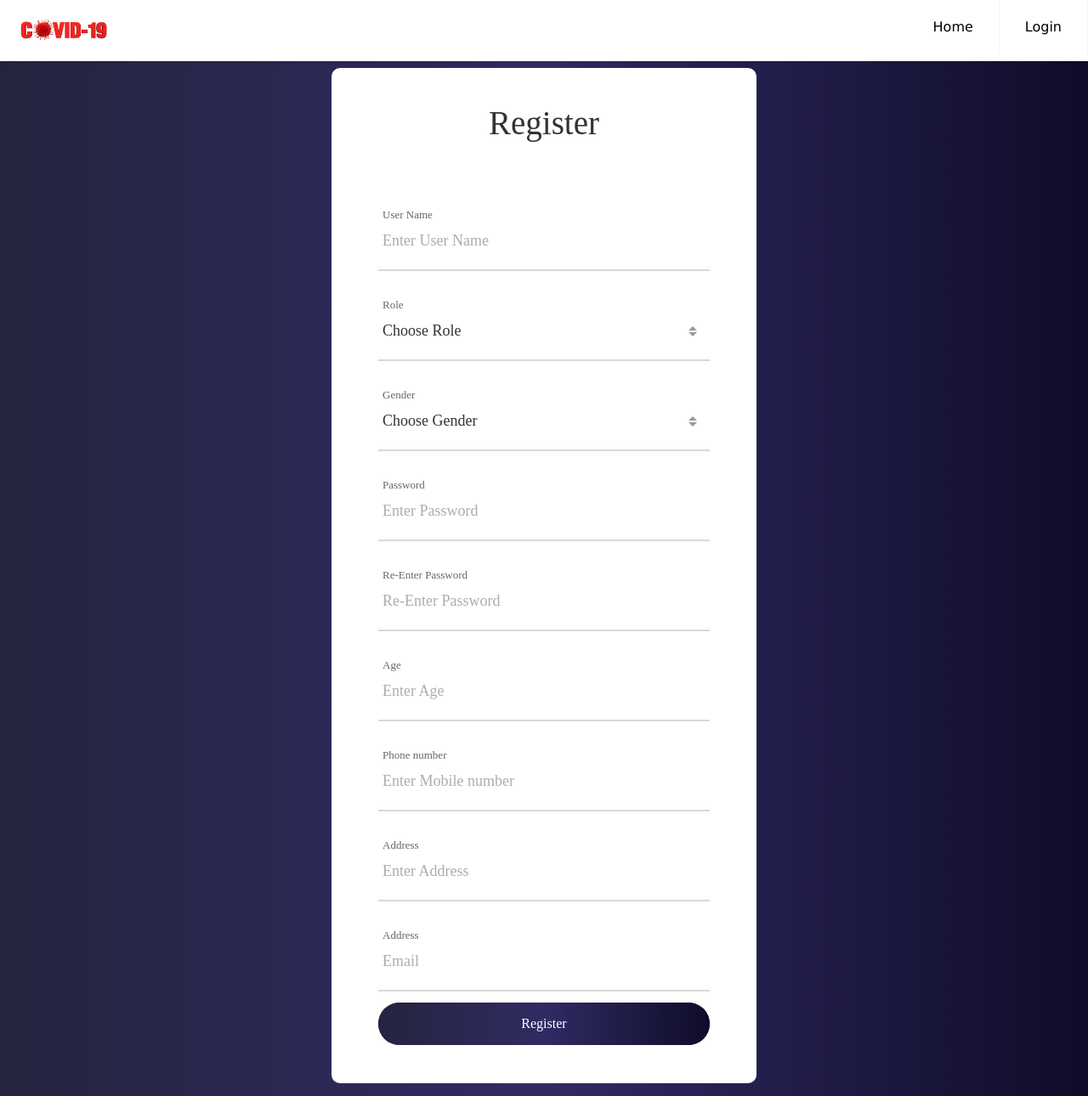
After one commit to preethu19/covidbedapp, a Flask app: page /register in a window 1280 px wide. The commit adds this page. Shown: the whole page at 85% size. Run offline with Flask 2, Linux system fonts and the light colour scheme; some libraries are stand-ins or nearby versions.

Commit message:
login and register 19-11-20

```diff
--- a/app.py
+++ b/app.py
@@ -1,10 +1,10 @@
 from flask import Flask, render_template, request, redirect, url_for, flash
 from datetime import datetime
 import os
+from flask_login import LoginManager, current_user, login_user, logout_user, login_required
+from werkzeug.urls import url_parse
 
 app = Flask(__name__)
-
-
 
 basedir = os.path.abspath(os.path.dirname(__file__))
 app.config['SQLALCHEMY_DATABASE_URI'] = 'sqlite:///' + \
@@ -12,9 +12,12 @@ app.config['SQLALCHEMY_DATABASE_URI'] = 'sqlite:///' + \
 app.config['SQLALCHEMY_TRACK_MODIFICATIONS'] = False
 app.config['SECRET_KEY'] = 'mysecret'
 
+login = LoginManager(app)
+login.login_view = 'login'
+
 from models import db
-from forms import ContactForm, PatientBedForm
-from models import Contact, Hospital, Patient, Bed
+from forms import ContactForm, PatientBedForm, LoginForm, RegistrationForm
+from models import Contact, Hospital, Patient, Bed, User
 
 @app.route('/', methods=['GET','POST'])
 def home():
@@ -30,12 +33,13 @@ def home():
         print(contacts)
         return redirect(url_for('home'))
     else:
-        print('Validation error')
-    return render_template('home.html', form=form)
+        print('Home loaded')
+        return render_template('home.html', form=form)
 
 @app.route('/profile')
+@login_required
 def profile():
-    pass
+    return redirect(url_for('home'))
 
 @app.route('/patients')
 def patient_list():
@@ -46,6 +50,7 @@ def patient_list():
 
 
 @app.route('/patients/new',  methods=['GET','POST'])
+@login_required
 def patient_add():
     form = PatientBedForm()
     if request.method == 'POST' and form.validate_on_submit() and form.gender.data != 'choose gender' and\
@@ -67,6 +72,7 @@ def patient_add():
     return render_template('patient_add.html', form=form)
 
 @app.route('/patients/<int:patient_id>/update',methods=['GET', 'POST'])
+@login_required
 def patient_update(patient_id):
     form = PatientBedForm()
     p = Patient.query.get_or_404(patient_id)
@@ -104,10 +110,53 @@ def patient_update(patient_id):
     return render_template('patient_update.html', form=form, admit_date=admit_date, discharge_date=discharge_date)
 
 
+@app.route('/login', methods=['GET', 'POST'])
+def login():
+    if current_user.is_authenticated:
+        flash('You are already logged in', 'success')
+        return redirect(url_for('home'))
+
+    form = LoginForm()
+    if form.validate_on_submit():
+        user = User.query.filter_by(name = form.name.data).first()
+        if user is None or not user.check_password(form.password.data):
+            flash('Invalid username or password','danger')
+            return redirect(url_for('login'))
+        login_user(user, remember=form.remember_me.data)
+        next_page = request.args.get('next')
+        if not next_page or url_parse(next_page).netloc != '':
+            next_page = url_for('home')
+        flash('Logged In Successfully', 'success')
+        return redirect(next_page)
+
+    return render_template('login.html', title='Log In', form=form)
+
+@app.route('/logout', methods=['GET', 'POST'])
+def logout():
+    logout_user()
+    flash('Logged Out Successfully', 'success')
+    return redirect(url_for('home'))
+
+@app.route('/register', methods=['GET','POST'])
+def register():
+    if current_user.is_authenticated:
+        flash('Already Logged In','success')
+        return redirect(url_for('home'))
+    form = RegistrationForm()
+    if form.validate_on_submit():
+        user = User(name=form.name.data, role=form.role.data, gender=form.gender.data, age=form.age.data, phone=form.phone.data, email=form.email.data, address=form.address.data)
+        user.set_password(form.password.data)
+        db.session.add(user)
+        db.session.commit()
+        flash('User registered successfully. You may login now', 'success')
+        return redirect(url_for('login'))
+    return render_template('register.html', title='Register', form=form)
+
+
 if __name__ == '__main__':
     app.run(debug=True)
 
 
 @app.shell_context_processor
 def make_shell_context():
-    return {'db': db}
+    return {'db': db, 'Contact': Contact, 'Hospital': Hospital, 'Patient': Patient, 'Bed': Bed, 'User':User}
--- a/fakedata.py
+++ b/fakedata.py
@@ -29,6 +29,7 @@ b17 = Bed(bed_number=2, bed_type='ICU with oxygen', cost=40000, hospital=h)
 b18 = Bed(bed_number=3, bed_type='ICU with oxygen', cost=40000, hospital=h)
 b19 = Bed(bed_number=4, bed_type='ICU with oxygen', cost=40000, hospital=h)
 b20 = Bed(bed_number=5, bed_type='ICU with oxygen', cost=40000, hospital=h)
+b21 = Bed(bed_number=7, bed_type='ICU without oxygen', cost=40000, hospital=h)
 db.session.add(b1)
 db.session.add(b2)
 db.session.add(b3)
@@ -49,6 +50,7 @@ db.session.add(b17)
 db.session.add(b18)
 db.session.add(b19)
 db.session.add(b20)
+db.session.add(b21)
 db.session.commit()
 
 
@@ -96,6 +98,8 @@ p21 = Patient(name='Rahul', age=25, gender='male', status='admitted',\
                  phone=1234567890, address='xyz', blood_group='A positive', bed=b1)
 p22 = Patient(name='Rahul', age=25, gender='male', status='admitted',\
                  phone=1234567890, address='xyz', blood_group='A positive', bed=b2)
+p23 = Patient(name='Rahul Sharma', age=30, gender='male', status='admitted',\
+                 phone=1234567890, address='xyz', blood_group='A positive', bed=b21)
 db.session.add(p1)
 db.session.add(p2)
 db.session.add(p3)
@@ -118,4 +122,5 @@ db.session.add(p19)
 db.session.add(p20)
 db.session.add(p21)
 db.session.add(p22)
+db.session.add(p23)
 db.session.commit()
--- a/forms.py
+++ b/forms.py
@@ -1,6 +1,7 @@
 from flask_wtf import FlaskForm
-from wtforms import StringField, SubmitField, TextAreaField, IntegerField, SelectField
-from wtforms.validators import DataRequired
+from wtforms import StringField, SubmitField, TextAreaField, IntegerField, SelectField, PasswordField, BooleanField
+from wtforms.validators import DataRequired, Email, EqualTo, ValidationError
+from models import User
 
 
 class ContactForm(FlaskForm):
@@ -22,3 +23,36 @@ class PatientBedForm(FlaskForm):
     bed_type = SelectField('Blood Group', choices=[('choose bed type','Choose Bed Type'),('ward', 'Ward'),('ward with oxygen', 'Ward with oxygen'),('icu', 'ICU'),('icu with oxygen', 'ICU with oxygen')])
     cost = IntegerField('Cost', validators=[DataRequired()], render_kw={"placeholder": "Enter Cost"})
     submit = SubmitField('Submit')
+
+class LoginForm(FlaskForm):
+    name = StringField('User Name', validators=[DataRequired()], render_kw={"placeholder": "Enter Name"})
+    password = PasswordField('Password', validators=[DataRequired()], render_kw={"placeholder": "Enter Password"})
+    password2 = PasswordField('Repeat Password', validators=[DataRequired(), EqualTo('password')], render_kw={"placeholder": "Re-Enter Password"})
+    remember_me = BooleanField('Remember Me')
+    submit = SubmitField('Sign In')
+
+class RegistrationForm(FlaskForm):
+    name = StringField('User Name', validators=[DataRequired()], render_kw={"placeholder": "Enter User Name"})
+    role = SelectField('Role', validators=[DataRequired()],choices=[('choose role', 'Choose Role'),('doctor', 'Doctor'),('nurse','Nurse'),('govt-officer','Govt. Officer')])
+    gender = SelectField('Gender', choices=[('choose gender', 'Choose Gender'),('male','Male'),('female','Female'),('non-binary','Non-Binary')])
+    password = PasswordField('Password', validators=[DataRequired()], render_kw={"placeholder": "Enter Password"})
+    password2 = PasswordField('Repeat Password', validators=[DataRequired(), EqualTo('password')], render_kw={"placeholder": "Re-Enter Password"})
+    age = IntegerField('Age', validators=[DataRequired()], render_kw={"placeholder": "Enter Age"})
+    phone = IntegerField('Phone', validators=[DataRequired()], render_kw={"placeholder": "Enter Mobile number"})
+    email = StringField('Email', validators=[DataRequired(), Email()], render_kw={'placeholder':'Email'})
+    address = StringField('Address', validators=[DataRequired()], render_kw={"placeholder": "Enter Address"})
+    submit = SubmitField('Register')
+
+    def validate_name(self, name):
+        user = User.query.filter_by(name=name.data).first()
+        if user is not None:
+            raise ValidationError('Please use a different username.')
+
+    def validate_email(self, email):
+        user = User.query.filter_by(email=email.data).first()
+        if user is not None:
+            raise ValidationError('Please use a different email address.')
+
+    def validate_phone(self, phone):
+        if not 5000000000 < phone.data < 9999999999:
+            raise ValidationError('Enter valid phone')
--- a/static/css/patient_add.css
+++ b/static/css/patient_add.css
@@ -169,7 +169,7 @@
   position: relative;
   border-bottom: 2px solid #d9d9d9;
   padding-bottom: 13px;
-  margin-bottom: 27px;
+  margin-top: 27px;
 }
 
 .patient_form .label-input100 {
--- a/templates/base.html
+++ b/templates/base.html
@@ -17,7 +17,7 @@
 <!-- Navbar Section -->
 <div class="navbar__main">
 	<header class="header">
-	  <img src="{{ url_for('static', filename='img/logo.jpg') }}" class="logo">
+	<a href="{{ url_for('home') }}"><img src="{{ url_for('static', filename='img/logo.jpg') }}" class="logo"></a>
 	  <input class="menu-btn" type="checkbox" id="menu-btn" />
 	  <label class="menu-icon" for="menu-btn"><span class="navicon"></span></label>
 	  <ul class="menu">
--- /dev/null
+++ b/templates/register.html
@@ -0,0 +1,154 @@
+{% extends "base.html" %}
+{% block navbar %}
+<!-- <li><a href="{{ url_for('patient_list') }}">Patients</a></li>
+<li><a href="{{ url_for('patient_add') }}">Add Patient</a></li> -->
+<li><a href="{{ url_for('login') }}">Login</a></li>
+{% endblock navbar %}
+
+{% block content %}
+
+<div class="patient_form">
+    <div class="container-contact100" id="patient_form">
+        <div class="wrap-contact100">
+            <form class="contact100-form validate-form needs-validation" method="POST" novalidate>
+                {{ form.hidden_tag() }}
+                <span class="contact100-form-title">
+                    {{title}}
+                </span>
+                {% with messages = get_flashed_messages(with_categories=true) %}
+                {% if messages %}
+                {% for category, message in messages %}
+                <div class="alert alert-{{ category }}">
+                    {{ message }}
+                </div>
+                {% endfor %}
+                {% endif %}
+                {% endwith %}
+
+
+                <div class="wrap-input100 validate-input" data-validate="Name is required">
+                    <span class="label-input100">User Name</span>
+                    {{ form.name(class="input100 is-invalid") }}
+                    <span class="focus-input100"></span>
+                </div>
+                {% for error in form.name.errors %}
+                <span style="color: red;">[{{ error }}]</span>
+                {% endfor %}
+
+                <div class="wrap-input100 validate-input" data-validate="Role is required">
+                    <span class="label-input100">Role</span>
+                    {{ form.role(class="selection-2") }}
+                    <span class="focus-input100"></span>
+                </div>
+                {% for error in form.role.errors %}
+                <span style="color: red;">[{{ error }}]</span>
+                {% endfor %}
+
+                <div class="wrap-input100 input100-select">
+                    <span class="label-input100">Gender</span>
+                    <div>
+                        {{ form.gender(class="selection-2") }}
+                    </div>
+                    <span class="focus-input100"></span>
+                </div>
+                {% for error in form.gender.errors %}
+                <span style="color: red;">[{{ error }}]</span>
+                {% endfor %}
+
+                <div class="wrap-input100 validate-input" data-validate="Password is required">
+                    <span class="label-input100">Password</span>
+                    {{ form.password(class="input100") }}
+                    <span class="focus-input100"></span>
+                </div>
+                {% for error in form.password.errors %}
+                <span style="color: red;">[{{ error }}]</span>
+                {% endfor %}
+
+                <div class="wrap-input100 input100-select" data-validate="Password is required">
+                    <span class="label-input100">Re-Enter Password</span>
+                    <div>
+                        {{ form.password2(class="input100") }}
+                    </div>
+                    <span class="focus-input100"></span>
+                </div>
+                {% for error in form.password2.errors %}
+                <span style="color: red;">[{{ error }}]</span>
+                {% endfor %}
+
+                <div class="wrap-input100 validate-input" data-validate="Age is required">
+                    <span class="label-input100">Age</span>
+                    {{ form.age(class="input100") }}
+                    <span class="focus-input100"></span>
+                </div>
+                {% for error in form.age.errors %}
+                <span style="color: red;">[{{ error }}]</span>
+                {% endfor %}
+
+
+                <div class="wrap-input100 validate-input" data-validate="Phone is required">
+                    <span class="label-input100">Phone number</span>
+                    {{ form.phone(class="input100") }}
+                    <span class="focus-input100"></span>
+                </div>
+                {% for error in form.phone.errors %}
+                <span style="color: red;">[{{ error }}]</span>
+                {% endfor %}
+
+                <div class="wrap-input100 validate-input" data-validate="Address is required">
+                    <span class="label-input100">Address</span>
+                    {{ form.address(class="input100") }}
+                    <span class="focus-input100"></span>
+                </div>
+                {% for error in form.address.errors %}
+                <span style="color: red;">[{{ error }}]</span>
+                {% endfor %}
+
+                <div class="wrap-input100 validate-input" data-validate="Email is required">
+                    <span class="label-input100">Address</span>
+                    {{ form.email(class="input100") }}
+                    <span class="focus-input100"></span>
+                </div>
+                {% for error in form.email.errors %}
+                <span style="color: red;">[{{ error }}]</span>
+                {% endfor %}
+
+                <div class="container-contact100-form-btn">
+                    <div class="wrap-contact100-form-btn">
+                        <div class="contact100-form-bgbtn"></div>
+                        {{ form.submit(class="contact100-form-btn") }}
+                    </div>
+                </div>
+
+
+            </form>
+        </div>
+    </div>
+
+
+
+    <div id="dropDownSelect1"></div>
+</div>
+<style>
+    #patient_form {
+        padding-top: 80px;
+    }
+</style>
+
+<script src="https://code.jquery.com/jquery-3.5.1.slim.min.js"
+    integrity="sha384-DfXdz2htPH0lsSSs5nCTpuj/zy4C+OGpamoFVy38MVBnE+IbbVYUew+OrCXaRkfj"
+    crossorigin="anonymous"></script>
+<script src="https://cdn.jsdelivr.net/npm/bootstrap@4.5.3/dist/js/bootstrap.bundle.min.js"
+    integrity="sha384-ho+j7jyWK8fNQe+A12Hb8AhRq26LrZ/JpcUGGOn+Y7RsweNrtN/tE3MoK7ZeZDyx"
+    crossorigin="anonymous"></script>
+<!--===============================================================================================-->
+<script src="https://cdnjs.cloudflare.com/ajax/libs/select2/4.0.13/js/select2.min.js"
+    integrity="sha512-2ImtlRlf2VVmiGZsjm9bEyhjGW4dU7B6TNwh/hx/iSByxNENtj3WVE6o/9Lj4TJeVXPi4bnOIMXFIJJAeufa0A=="
+    crossorigin="anonymous"></script>
+<script>
+    $(".selection-2").select2({
+        minimumResultsForSearch: 20,
+        dropdownParent: $('#dropDownSelect1')
+    });
+</script>
+
+{% endblock content %}
```
Also changed, not shown: models.py (+27 -1 lines), templates/home.html (+10 -3 lines), templates/login.html (added, +108 -0 lines), templates/patient.html (+10 -4 lines), templates/patient_add.html (+6 -1 lines), templates/patient_update.html (+6 -1 lines), data.sqlite.
